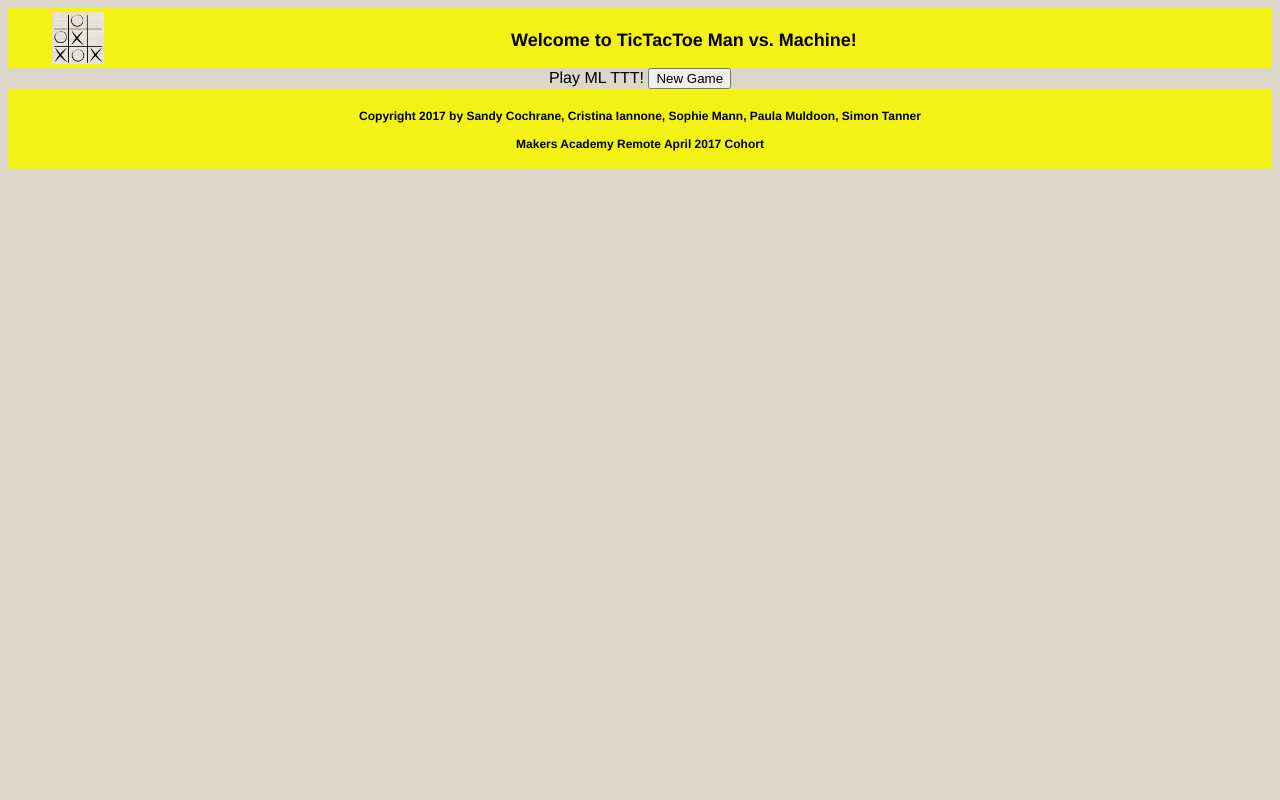
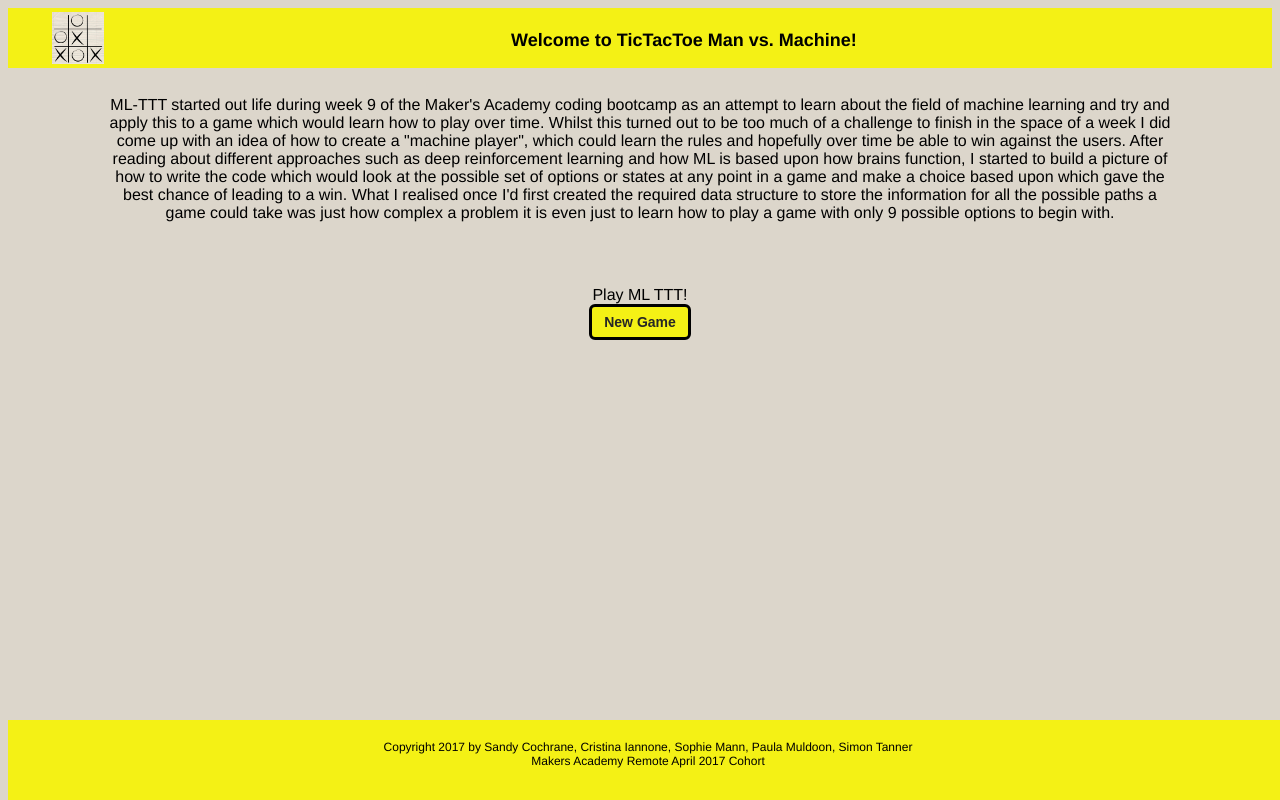
Before and after one commit to SimonTanner/ml-ttt, a Django app: page / in a window 1280 px wide. Run offline with Django 3.2, Linux system fonts and the light colour scheme.

Commit message:
updates css styling template and adds an intro to the landing page about the origins of the project. Adds if statements to new game page to only display the messages of who's turn it is and whether the game's been won or drawn if they're not equal to none.

```diff
--- a/ttt/static/ttt/style.css
+++ b/ttt/static/ttt/style.css
@@ -20,7 +20,7 @@ nav ul {
 nav ul li {
   font-weight: bold;
   font-size: large;
-  float: center;
+  text-align: center;
   padding: 12px 12px 12px 12px;
   line-height: 40px;
 }
@@ -30,6 +30,11 @@ nav li a {
   color: black;
   text-align: center;
   text-decoration: none;
+}
+
+p {
+  text-align: center;
+  padding: 12px 100px 12px 100px;
 }
 
 .link-to {
@@ -73,8 +78,9 @@ nav li a {
 
 .footer {
   padding: 20px 0px;
+  position: absolute;
+  bottom: 0;
   vertical-align: bottom;
-  font-weight: bold;
   font-size: 12px;
   text-align: center;
   font-family: 'Neue Helvetica', Helvetica;
@@ -85,18 +91,18 @@ nav li a {
 
 
 .button {
-  border-radius: 3px;
+  border-radius: 6px;
   border-style: solid;
-  border-width: 1px;
+  border-width: 3px;
   font-size: 14px;
   font-weight: 600;
   line-height: 26px;
-  outline: none;
+
   overflow: hidden;
   text-overflow: ellipsis;
   white-space: nowrap;
-  background: 0 0;
-  border-color: #dbdbdb;
+  background: #F4F115;
+  border-color: black;
   color: #262626;
   padding: 2px 12px;
   cursor: pointer;
@@ -116,6 +122,6 @@ nav li a {
 }
 
 .button2 {
-color: #F4F115;
+background: #F4F115;
 
 }
--- a/ttt/templates/ttt/index.html
+++ b/ttt/templates/ttt/index.html
@@ -23,17 +23,33 @@
 <body>
 
   <center>
+    <p>
+    ML-TTT started out life during week 9 of the Maker's Academy coding bootcamp as an attempt
+     to learn about the field of machine learning and try and apply this to a game which would
+     learn how to play over time. Whilst this turned out to be too much of a challenge to finish
+     in the space of a week I did come up with an idea of how to create a "machine player", which
+     could learn the rules and hopefully over time be able to win against the users.
+     After reading about different approaches such as deep reinforcement learning and how ML is based
+      upon how brains function, I started to build a picture of how to write the code which would look at the
+      possible set of options or states at any point in a game and make a choice based upon which gave the best
+      chance of leading to a win.
+      What I realised once I'd first created the required data structure to store the information for all the possible
+      paths a game could take was just how complex a problem it is even just to learn how to play a game with only 9
+      possible options to begin with.
+   </p>
+   <br/>
     <form name="playGame" action='/playgame/'>
-      Play ML TTT!
-      <input type="submit" value="New Game"></input>
+      <br>
+        Play ML TTT!
+      </br>
+      <input type="submit" value="New Game" class='button'></input>
     </form>
-
   </center>
 </body>
 
   <footer>
     <div class = 'footer'>
-      Copyright 2017 by Sandy Cochrane, Cristina Iannone, Sophie Mann, Paula Muldoon, Simon Tanner <br> <br>
+      Copyright 2017 by Sandy Cochrane, Cristina Iannone, Sophie Mann, Paula Muldoon, Simon Tanner<br/>
       Makers Academy Remote April 2017 Cohort
     </div>
   </footer>
--- a/ttt/templates/ttt/play_game.html
+++ b/ttt/templates/ttt/play_game.html
@@ -26,7 +26,7 @@
       </br>
       <input placeholder="Your Name" name="player_name"/>
       {% csrf_token %}
-      <input type="submit" value="Enter"/>
+      <input type="submit" value="Enter" class="button"/>
     </form>
   </center>
 </body>
```
Also changed, not shown: ttt/templates/ttt/new_game.html (+11 -6 lines).
